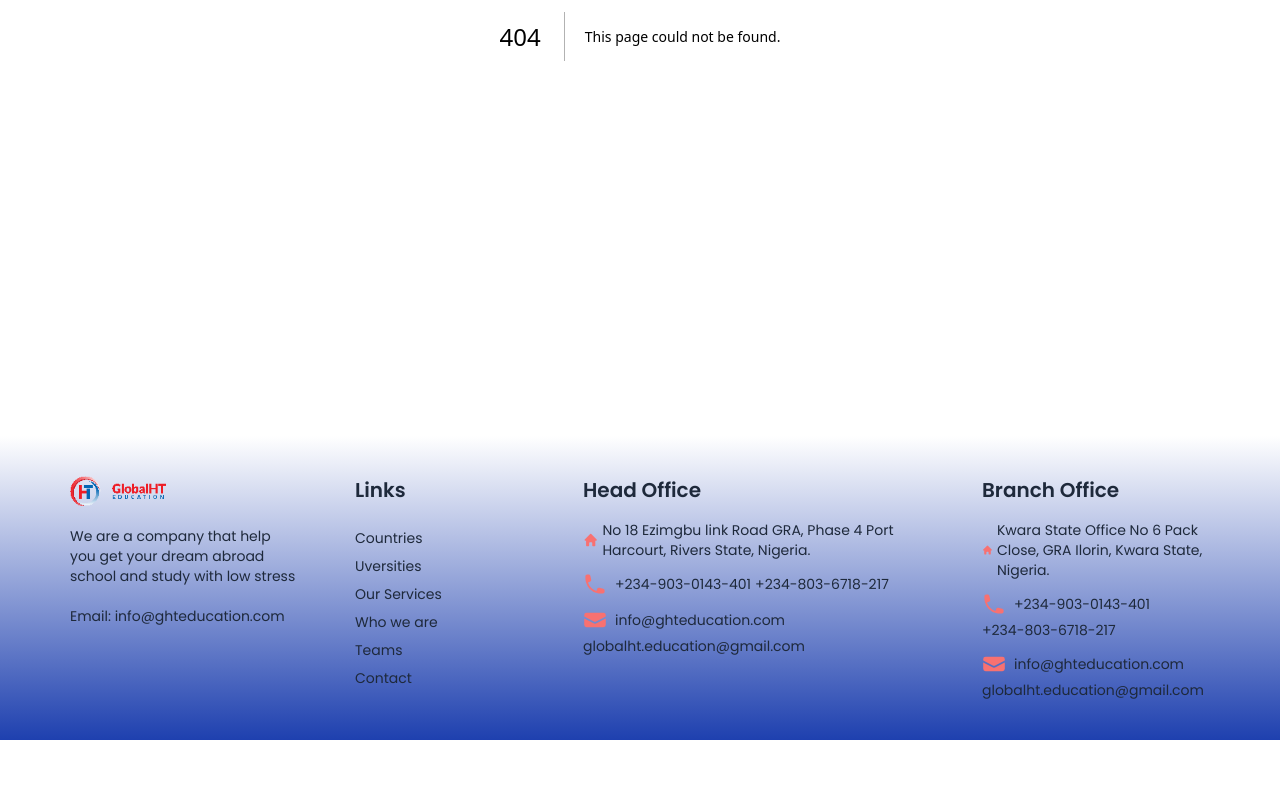
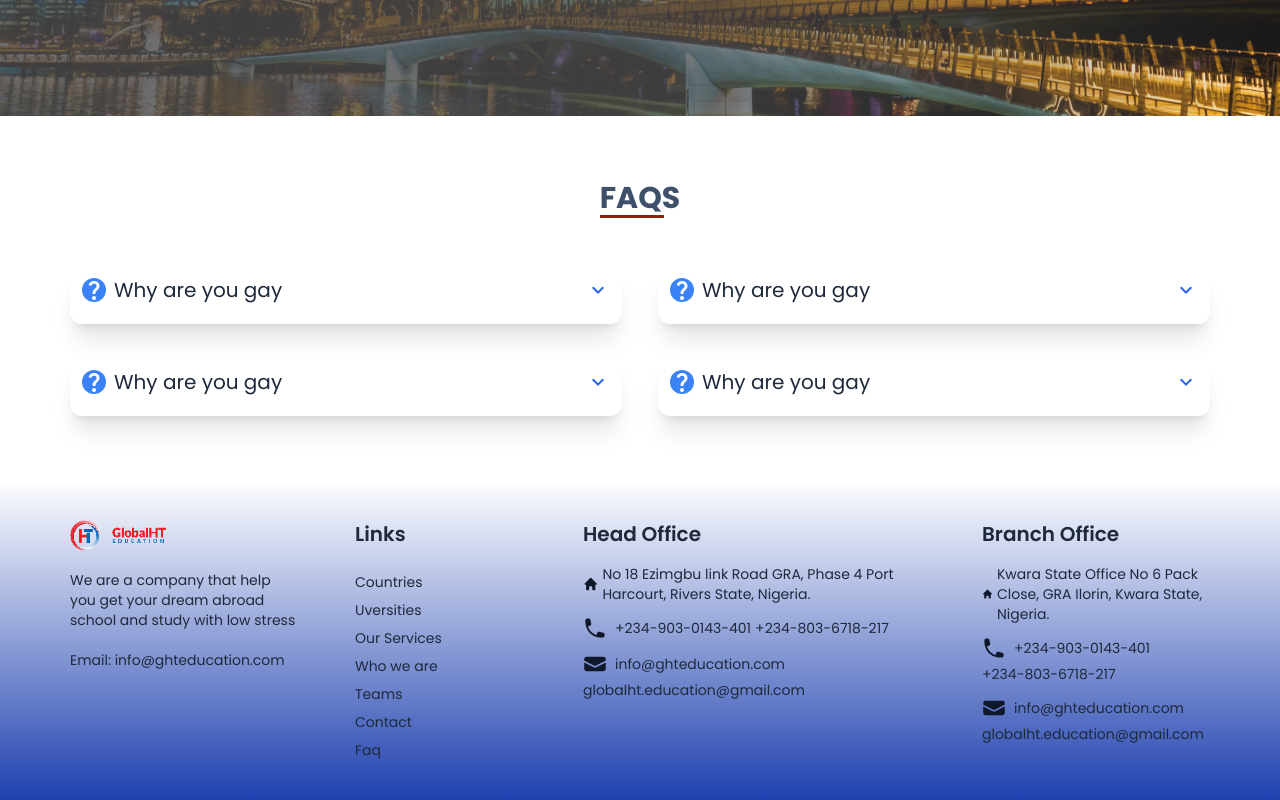
Before and after one commit to kenzdozz/ght-education, a Next.js app: page /faqs in a window 1280 px wide. Before the commit this address had no page. Shown: the part 444-1244 px from the top of the page. Before the commit the page ends 1184 px from the top, so only its background shows below. Built offline with nearby package versions, Linux system fonts and the light colour scheme.

Commit message:
add faqs

```diff
--- /dev/null
+++ b/src/app/faqs/page.tsx
@@ -0,0 +1,26 @@
+'use client'
+import Faqs from '@/components/Faqs'
+import { Container } from '@/components/shared'
+import { Header } from '@/components/studies'
+import useScrollReveal from '@/utils/useScrollReveal'
+import React from 'react'
+
+const FaqsPage = () => {
+    const [faqRef] = useScrollReveal()
+
+    return (
+        <main ref={faqRef}>
+            <Header head='Frequent Questions' isSearch={false} />
+            <Container className=' mt-16 mb-10 container'>
+                <Container className=' flex items-center justify-center'>
+                    <Container className='textBorder font-bold text-xl md:text-3xl' as='h2'>
+                        FAQS
+                    </Container>
+                </Container>
+                <Faqs />
+            </Container>
+        </main>
+    )
+}
+
+export default FaqsPage
--- a/src/app/studies/countries/[id]/university/[schoolId]/page.tsx
+++ b/src/app/studies/countries/[id]/university/[schoolId]/page.tsx
@@ -1,10 +1,13 @@
+'use client'
 import { Header, University } from '@/components/studies'
+import useScrollReveal from '@/utils/useScrollReveal'
 import React from 'react'
 
 const UniversityPage = () => {
+    const [universityIdRef] = useScrollReveal()
 
     return (
-        <main>
+        <main ref={universityIdRef}>
             <Header head='study in university of kentucky' />
             <University />
         </main>
--- a/src/components/Faqs.tsx
+++ b/src/components/Faqs.tsx
@@ -24,7 +24,7 @@ const Faqs = () => {
                     <Container className='flex items-center justify-between text-3xl cursor-pointer' onClick={() => toggleShow(id + 1)}>
 
                         <Container as='h4' className={`text-xl w-10/12 flex items-center ${clickedId === id + 1 ? 'text-blue-600' : ' text-slate-800'}`}>
-                            <Container as='span' className=' flex bg-blue-500 w-8 h-8 mr-2 rounded-full items-center justify-center'>
+                            <Container as='span' className=' flex bg-blue-500 w-6 h-6 text-lg mr-2 rounded-full items-center justify-center'>
                                 <Container as='span' className="material-icons text-white">question_mark</Container>
                             </Container>
                             {item.title}
--- a/src/components/Footer.tsx
+++ b/src/components/Footer.tsx
@@ -61,15 +61,15 @@ const Footer = () => {
                         Head Office
                     </Container>
                     <Container className=" text-slate-800 mt-4 flex items-center">
-                        <HomeIcon className="pointer-events-none text-red-400 w-6 h-6 mr-1" />
+                        <HomeIcon className="pointer-events-none text-slate-900 w-6 h-6 mr-1" />
                         No 18 Ezimgbu link Road GRA, Phase 4 Port Harcourt, Rivers State,
                         Nigeria.
                     </Container>
                     <Container as="p" className=" text-slate-800 mt-3 flex items-center flex-wrap gap-1">
-                        <PhoneIcon className="pointer-events-none text-red-400 w-6 h-6 mr-1" /> <a href="tel:+234-903-0143-401">+234-903-0143-401</a> <a href="tel:+234-803-6718-217">+234-803-6718-217</a>
+                        <PhoneIcon className="pointer-events-none text-slate-900 w-6 h-6 mr-1" /> <a href="tel:+234-903-0143-401">+234-903-0143-401</a> <a href="tel:+234-803-6718-217">+234-803-6718-217</a>
                     </Container>
                     <Container as="p" className=" text-slate-800 mt-3 flex items-center gap-1 flex-wrap">
-                        <EnvelopeIcon className="pointer-events-none text-red-400 w-6 h-6 mr-1" /> <a href="mailto:info@ghteducation.com">info@ghteducation.com</a> <a href="mailto:globalht.education@gmail.com">globalht.education@gmail.com</a>
+                        <EnvelopeIcon className="pointer-events-none text-slate-900 w-6 h-6 mr-1" /> <a href="mailto:info@ghteducation.com">info@ghteducation.com</a> <a href="mailto:globalht.education@gmail.com">globalht.education@gmail.com</a>
                     </Container>
                 </Container>
                 <Container className="w-full text-sm md:w-[20%] shrink-0">
@@ -77,15 +77,15 @@ const Footer = () => {
                         Branch Office
                     </Container>
                     <Container className=" text-slate-800 mt-4 flex items-center">
-                        <HomeIcon className="pointer-events-none text-red-400 w-6 h-6 mr-1" />
+                        <HomeIcon className="pointer-events-none text-slate-900 w-6 h-6 mr-1" />
                         Kwara State Office No 6 Pack Close, GRA Ilorin, Kwara State,
                         Nigeria.
                     </Container>
                     <Container as="p" className=" text-slate-800 mt-3 flex items-center flex-wrap gap-1">
-                        <PhoneIcon className="pointer-events-none text-red-400 w-6 h-6 mr-1" /> <a href="tel:+234-903-0143-401">+234-903-0143-401</a> <a href="tel:+234-803-6718-217">+234-803-6718-217</a>
+                        <PhoneIcon className="pointer-events-none text-slate-900 w-6 h-6 mr-1" /> <a href="tel:+234-903-0143-401">+234-903-0143-401</a> <a href="tel:+234-803-6718-217">+234-803-6718-217</a>
                     </Container>
                     <Container as="p" className=" text-slate-800 mt-3 flex items-center gap-1 flex-wrap">
-                        <EnvelopeIcon className="pointer-events-none text-red-400 w-6 h-6 mr-1" /> <a href="mailto:info@ghteducation.com">info@ghteducation.com</a> <a href="mailto:globalht.education@gmail.com">globalht.education@gmail.com</a>
+                        <EnvelopeIcon className="pointer-events-none text-slate-900 w-6 h-6 mr-1" /> <a href="mailto:info@ghteducation.com">info@ghteducation.com</a> <a href="mailto:globalht.education@gmail.com">globalht.education@gmail.com</a>
                     </Container>
                 </Container>
             </Container>
--- a/src/components/studies/Country.tsx
+++ b/src/components/studies/Country.tsx
@@ -110,7 +110,7 @@ const Country = () => {
                 </Container>
             </Container>
             <Container className=" container mb-8">
-                <div ref={aboutRef} className=" rounded-md shadow-md py-9 px-11 mb-8">
+                <div ref={aboutRef} className=" rounded-md shadow-md py-9 px-2 lg:px-11 mb-8">
                     <Container
                         as="h5"
                         className=" textBorder font-bold text-lg md:text-3xl capitalize"
@@ -128,14 +128,14 @@ const Country = () => {
                         high standard of living.
                     </Container>
                 </div>
-                <div ref={contactRef} className=" rounded-md shadow-md py-9 px-11 mb-8">
+                <div ref={contactRef} className=" rounded-md shadow-md py-9 px-2 lg:px-11 mb-8">
                     <Container
                         as="h5"
                         className=" textBorder font-bold text-lg md:text-3xl capitalize"
                     >
                         Get In touch with us to start you application
                     </Container>
-                    <Container className=" my-6 grid grid-cols-2 gap-5">
+                    <Container className=" my-6 grid grid-cols-1 md:grid-cols-2 gap-5">
                         <Container>
                             <Container
                                 as="label"
@@ -261,7 +261,7 @@ const Country = () => {
                         </button>
                     </Container>
                 </div>
-                <div ref={guideRef} className=" rounded-md shadow-md py-9 px-11">
+                <div ref={guideRef} className=" rounded-md shadow-md py-9 px-2 lg:px-11">
                     <Container
                         as="h5"
                         className=" textBorder font-bold text-lg md:text-3xl capitalize"
--- a/src/components/studies/University.tsx
+++ b/src/components/studies/University.tsx
@@ -8,7 +8,7 @@ const University = () => {
     return (
         <Container className=" container my-16 grid grid-cols-1 lg:grid-cols-3 gap-8">
             <Container className=" col-span-1 lg:col-span-2">
-                <Container className=" rounded-md shadow-md py-9 px-11 mb-8">
+                <Container className=" rounded-md shadow-md py-9 px-2 lg:px-11 mb-8">
                     <Container
                         as="h5"
                         className=" textBorder font-bold text-lg md:text-3xl capitalize"
@@ -26,7 +26,7 @@ const University = () => {
                         high standard of living.
                     </Container>
                 </Container>
-                <Container className=" rounded-md shadow-md py-9 px-11">
+                <Container className=" rounded-md shadow-md py-9 px-2 lg:px-11">
                     <Container
                         as="h5"
                         className=" textBorder font-bold text-lg md:text-3xl capitalize"
@@ -38,7 +38,7 @@ const University = () => {
             </Container>
 
             <Container>
-                <Container className=" rounded-md shadow-md py-9 px-11 mb-8">
+                <Container className=" rounded-md shadow-md py-9 px-2 lg:px-11 mb-8">
                     <Container
                         as="h5"
                         className=" textBorder font-bold text-lg md:text-2xl capitalize"
--- a/src/data/shared.ts
+++ b/src/data/shared.ts
@@ -32,6 +32,10 @@ export const navMenuItems = [
         ],
     },
     {
+        title: 'Faqs',
+        url: '/faqs',
+    },
+    {
         title: 'Contact Us',
         url: '/contact',
     },
@@ -43,6 +47,7 @@ export const sideBarMenuItems = [
     { name: 'Our Services', url: '/services' },
     { name: 'Who We Are', url: '/about/story' },
     { name: 'Our Team', url: '/about/teams' },
+    { name: 'Faqs', url: '/faqs' },
     { name: 'Contact', url: '/contact' },
 ]
 
@@ -174,6 +179,10 @@ export const footerLinks = [
     {
         name: 'Contact',
         url: 'contact'
+    },
+    {
+        name: 'Faq',
+        url: 'faqs'
     },
 
 ]
```
